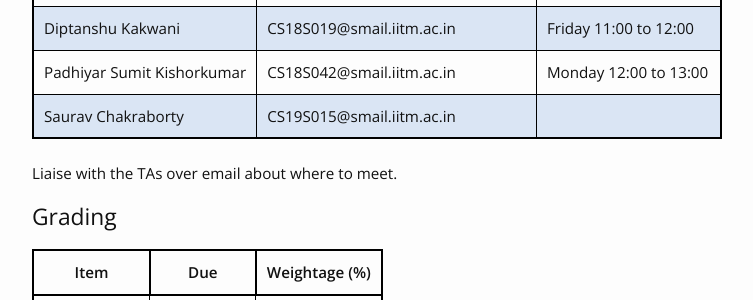
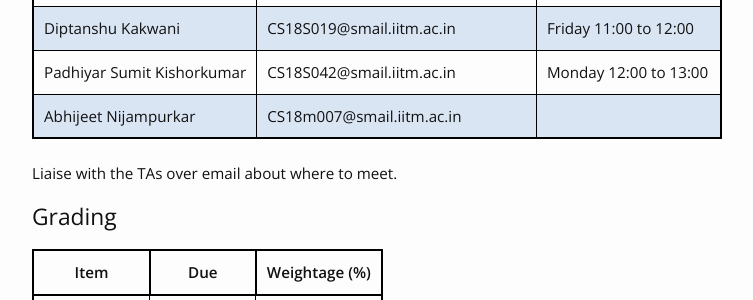
Before and after one commit to kayceesrk/cs3100_m20, a Jekyll site: the page built from index.md, in a window 1280 px wide and 900 px high, scrolled down 1207 px. Shown: the part 154-454 px from the top of the window, without its empty margins (163-916 px from the left). Built offline with Jekyll 4.4.1, drawn with Linux system fonts in a browser that asks for light colours; nearby versions of some CDN libraries.

Commit message:
WIP lec10

```diff
--- a/index.md
+++ b/index.md
@@ -40,7 +40,7 @@ is found [here](https://github.com/kayceesrk/cs3100_f19#running-the-jupyter-note
 | Atul Dhiman | CS18M014@smail.iitm.ac.in | |
 | Diptanshu Kakwani | CS18S019@smail.iitm.ac.in | Friday 11:00 to 12:00 |
 | Padhiyar Sumit Kishorkumar | CS18S042@smail.iitm.ac.in | Monday 12:00 to 13:00 |
-| Saurav Chakraborty | CS19S015@smail.iitm.ac.in | |
+| Abhijeet Nijampurkar | CS18m007@smail.iitm.ac.in | |
 
 <br>
 Liaise with the TAs over email about where to meet.
```
Also changed, not shown: 7 other files.
